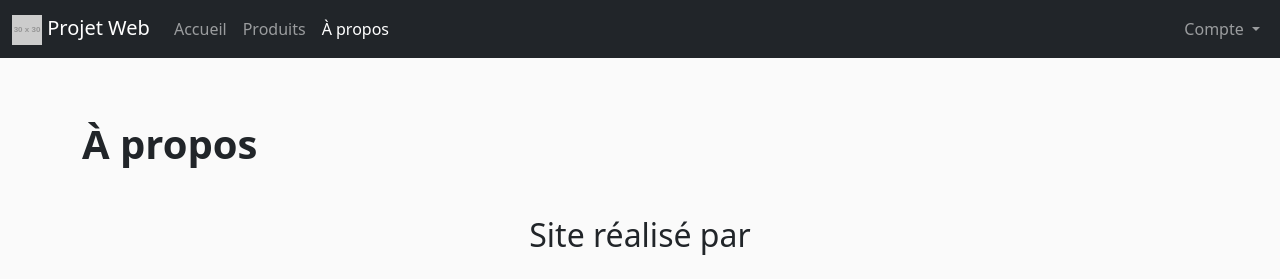
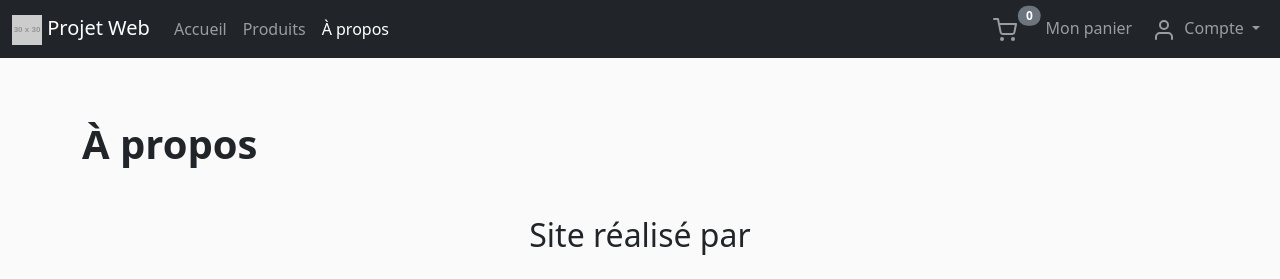
Before and after one commit to 0lbap/check-this-outfit, a PHP site: page /a_propos.php in a window 1280 px wide. Shown: the top 279 px of the page. Run offline with PHP 8.4, Linux system fonts and the light colour scheme; grey boxes labelled with a size stand in for pictures from a placeholder-image service; some libraries are stand-ins or nearby versions.

Commit message:
Update a_propos.php

```diff
--- a/a_propos.php
+++ b/a_propos.php
@@ -35,11 +35,28 @@ error_reporting(E_ALL);
                     </li>
                 </ul>
                 <ul class="navbar-nav ms-auto">
+                    <li class="nav-item">
+                        <a class="nav-link position-relative" href="panier.php">
+                            <svg xmlns="http://www.w3.org/2000/svg" width="24" height="24" viewBox="0 0 24 24" fill="none" stroke="currentColor" stroke-width="2" stroke-linecap="round" stroke-linejoin="round" class="feather feather-shopping-cart m-2 mt-0 mb-0"><circle cx="9" cy="21" r="1"></circle><circle cx="20" cy="21" r="1"></circle><path d="M1 1h4l2.68 13.39a2 2 0 0 0 2 1.61h9.72a2 2 0 0 0 2-1.61L23 6H6"></path></svg>
+                            <span class="position-absolute top-20 start-10 translate-middle badge rounded-pill bg-secondary">
+                                <?php
+                                    if(isset($_SESSION['panier'])){
+                                        echo array_sum($_SESSION['panier']);
+                                    } else {
+                                        echo "0";
+                                    }
+                                ?>
+                            </span>
+                            <span class="m-2 mt-0 mb-0"></span>
+                            <span>Mon panier</span>
+                        </a>
+                    </li>
                     <li class="nav-item dropdown">
                         <a class="nav-link dropdown-toggle" href="#" id="navbarDropdown" role="button" data-bs-toggle="dropdown" aria-expanded="false">
+                            <svg xmlns="http://www.w3.org/2000/svg" width="24" height="24" viewBox="0 0 24 24" fill="none" stroke="currentColor" stroke-width="2" stroke-linecap="round" stroke-linejoin="round" class="feather feather-user m-1 mt-0 mb-0"><path d="M20 21v-2a4 4 0 0 0-4-4H8a4 4 0 0 0-4 4v2"></path><circle cx="12" cy="7" r="4"></circle></svg>
                             <?php
-                                if(isset($_SESSION['email'])){
-                                    echo 'Bonjour, ' . $_SESSION['prenom'];
+                                if(isset($_SESSION['user'])){
+                                    echo 'Bonjour, ' . $_SESSION['user']['prenom'];
                                 } else {
                                     echo 'Compte';
                                 }
@@ -47,14 +64,25 @@ error_reporting(E_ALL);
                         </a>
                         <ul class="dropdown-menu dropdown-menu-end" aria-labelledby="navbarDropdown">
                             <?php
-                                if(isset($_SESSION['email'])){
-                                    echo '<li><a class="dropdown-item" href="panier.php">Mon panier</a></li>';
-                                    echo '<li><a class="dropdown-item" href="commandes.php">Mes commandes</a></li>';
+                                if(isset($_SESSION['user'])){
+                                    echo '<li><a class="dropdown-item" href="commandes.php">';
+                                    echo '<svg xmlns="http://www.w3.org/2000/svg" width="24" height="24" viewBox="0 0 24 24" fill="none" stroke="currentColor" stroke-width="2" stroke-linecap="round" stroke-linejoin="round" class="feather feather-shopping-bag"><path d="M6 2L3 6v14a2 2 0 0 0 2 2h14a2 2 0 0 0 2-2V6l-3-4z"></path><line x1="3" y1="6" x2="21" y2="6"></line><path d="M16 10a4 4 0 0 1-8 0"></path></svg>';
+                                    echo '<span class="m-1 mt-0 mb-0"></span>';
+                                    echo 'Mes commandes</a></li>';
                                     echo '<li><hr class="dropdown-divider"></li>';
-                                    echo '<li><a class="dropdown-item" href="deconnexion.php">Déconnexion</a></li>';
+                                    echo '<li><a class="dropdown-item" href="deconnexion.php">';
+                                    echo '<svg xmlns="http://www.w3.org/2000/svg" width="24" height="24" viewBox="0 0 24 24" fill="none" stroke="currentColor" stroke-width="2" stroke-linecap="round" stroke-linejoin="round" class="feather feather-power"><path d="M18.36 6.64a9 9 0 1 1-12.73 0"></path><line x1="12" y1="2" x2="12" y2="12"></line></svg>';
+                                    echo '<span class="m-1 mt-0 mb-0"></span>';
+                                    echo 'Déconnexion</a></li>';
                                 } else {
-                                    echo '<li><a class="dropdown-item" href="connexion.php">Se connecter</a></li>';
-                                    echo '<li><a class="dropdown-item" href="inscription.php">S\'inscrire</a></li>';
+                                    echo '<li><a class="dropdown-item" href="connexion.php">';
+                                    echo '<svg xmlns="http://www.w3.org/2000/svg" width="24" height="24" viewBox="0 0 24 24" fill="none" stroke="currentColor" stroke-width="2" stroke-linecap="round" stroke-linejoin="round" class="feather feather-log-in"><path d="M15 3h4a2 2 0 0 1 2 2v14a2 2 0 0 1-2 2h-4"></path><polyline points="10 17 15 12 10 7"></polyline><line x1="15" y1="12" x2="3" y2="12"></line></svg>';
+                                    echo '<span class="m-1 mt-0 mb-0"></span>';
+                                    echo 'Se connecter</a></li>';
+                                    echo '<li><a class="dropdown-item" href="inscription.php">';
+                                    echo '<svg xmlns="http://www.w3.org/2000/svg" width="24" height="24" viewBox="0 0 24 24" fill="none" stroke="currentColor" stroke-width="2" stroke-linecap="round" stroke-linejoin="round" class="feather feather-user-plus"><path d="M16 21v-2a4 4 0 0 0-4-4H5a4 4 0 0 0-4 4v2"></path><circle cx="8.5" cy="7" r="4"></circle><line x1="20" y1="8" x2="20" y2="14"></line><line x1="23" y1="11" x2="17" y2="11"></line></svg>';
+                                    echo '<span class="m-1 mt-0 mb-0"></span>';
+                                    echo 'S\'inscrire</a></li>';
                                 }
                             ?>
                         </ul>
```
